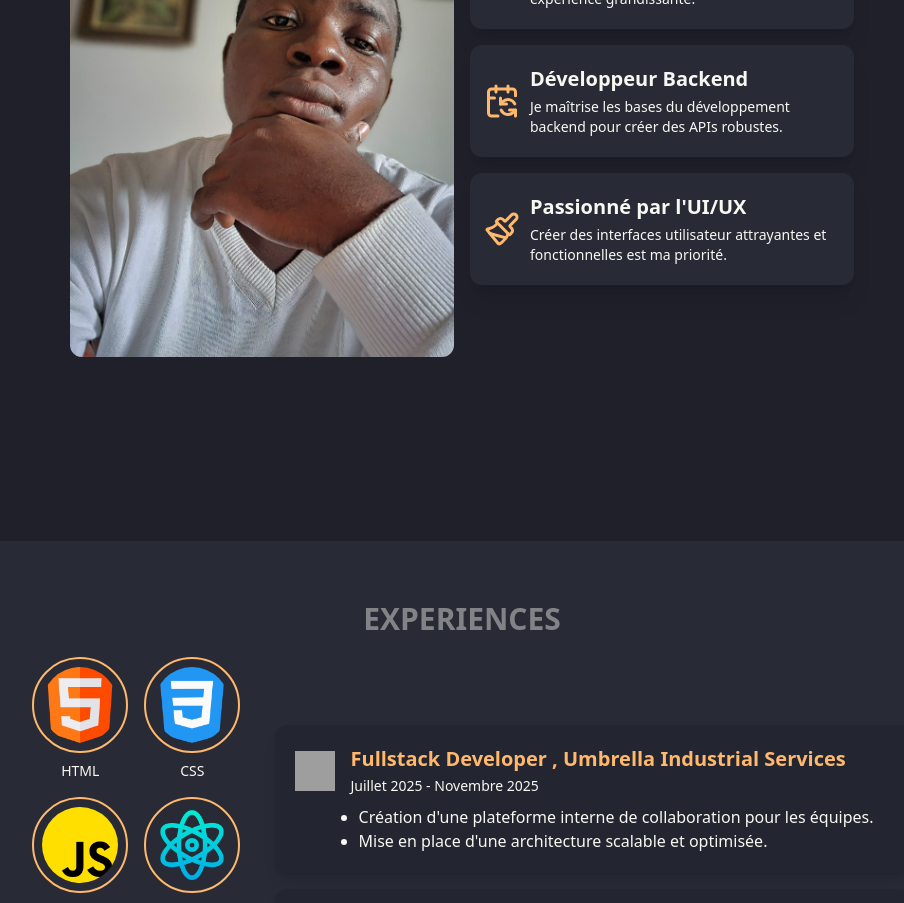
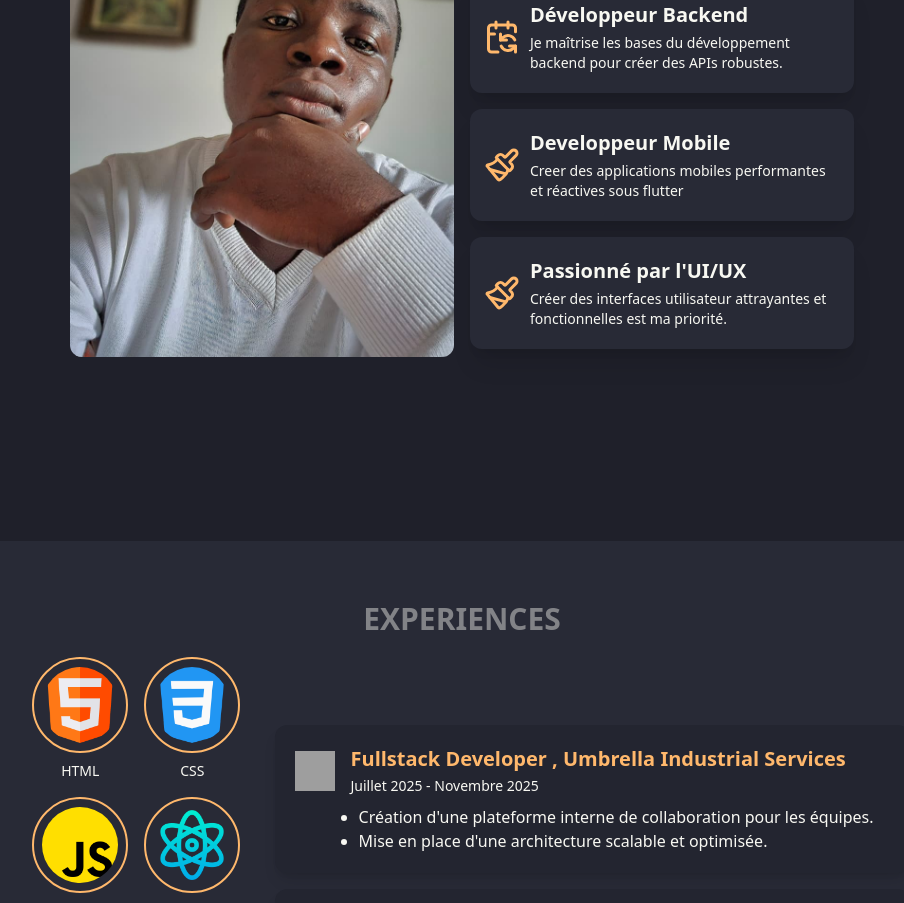
Before and after one commit to Mc-soltice/Mon-Port-folio, a React (Vite) app: page / in a window 1280 px wide. Shown: the part 1140-2043 px from the top of the page, without its empty margins (178-1082 px from the left). Built offline with nearby package versions, Linux system fonts and the light colour scheme; grey boxes are pictures that could not be loaded.

Commit message:
mon port folio

```diff
--- a/index.html
+++ b/index.html
@@ -4,7 +4,7 @@
     <meta charset="UTF-8" />
     <link rel="icon" type="image/svg+xml" href="/vite.svg" />
     <meta name="viewport" content="width=device-width, initial-scale=1.0" />
-    <title>Vite + React + TS</title>
+    <title>Mc Soltice</title>
   </head>
   <body>
     <div id="root"></div>
--- a/src/components/About.tsx
+++ b/src/components/About.tsx
@@ -18,6 +18,12 @@ const aboutSections = [
     },
     {
         id: 3,
+        title: "Developpeur Mobile",
+        description: "Creer des applications mobiles performantes et réactives sous flutter ",
+        icon: <Paintbrush className="text-accent scale-150" />,
+    },
+    {
+        id: 4,
         title: "Passionné par l'UI/UX",
         description: "Créer des interfaces utilisateur attrayantes et fonctionnelles est ma priorité.",
         icon: <Paintbrush className="text-accent scale-150" />,
```
Also changed, not shown: 1 other file (tests, documents, lock files or other folders).
